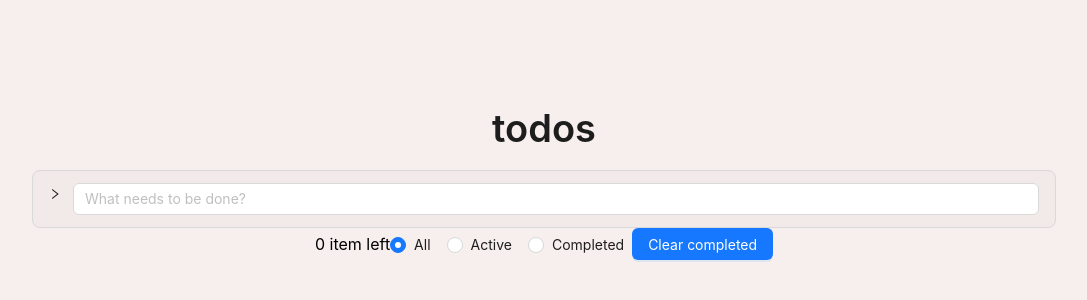
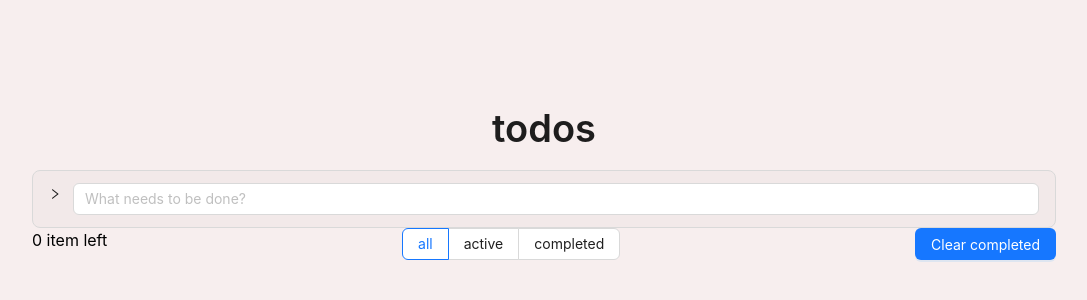
Before and after one commit to lvpjsdev/todo-zustand, a React (Vite) app: page / in a window 1280 px wide. Shown: the part 230-530 px from the top of the page, without its empty margins (96-1183 px from the left). Built offline with nearby package versions, Linux system fonts and the light colour scheme.

Commit message:
fix: change radio ui type

```diff
--- a/src/App.tsx
+++ b/src/App.tsx
@@ -1,4 +1,4 @@
-import { Typography, Flex, Collapse, Button } from 'antd';
+import { Typography, Collapse, Button, Flex, Space } from 'antd';
 import './App.css';
 import { TodoInput } from './components/TodoInput';
 import { useTodosStore } from './store';
@@ -18,6 +18,7 @@ function App() {
 
   return (
     <>
+      <div>
         <Typography.Title>todos</Typography.Title>
         <Collapse
           items={[
@@ -27,7 +28,9 @@ function App() {
             },
           ]}
         />
+      </div>
       <footer>
+        <Flex gap='small' justify='space-between'>
           <span>
             {unDoneCount} item{unDoneCount > 1 ? 's' : ''} left
           </span>
@@ -35,6 +38,7 @@ function App() {
           <Button type='primary' onClick={clearDone}>
             Clear completed
           </Button>
+        </Flex>
       </footer>
     </>
   );
--- a/src/components/TodoStatusSelect.tsx
+++ b/src/components/TodoStatusSelect.tsx
@@ -19,16 +19,15 @@ export const TodoStatusSelector: FC<TodoStatusSelectorProps> = ({
   );
 
   return (
-    <Radio.Group value={value} onChange={onChangeValue}>
-      {Object.keys(TODO_STATE).map((key) => (
-        <Radio
-          key={key}
-          value={TODO_STATE[key as TodoState]}
-          style={{ textTransform: 'capitalize' }}
-        >
-          {TODO_STATE[key as TodoState]}
-        </Radio>
-      ))}
-    </Radio.Group>
+    <Radio.Group
+      value={value}
+      options={Object.keys(TODO_STATE).map((key) => ({
+        label: TODO_STATE[key as TodoState],
+        value: TODO_STATE[key as TodoState],
+      }))}
+      optionType='button'
+      onChange={onChangeValue}
+      block
+    />
   );
 };
```
Lines whose indentation alone changed are shown as unchanged.
